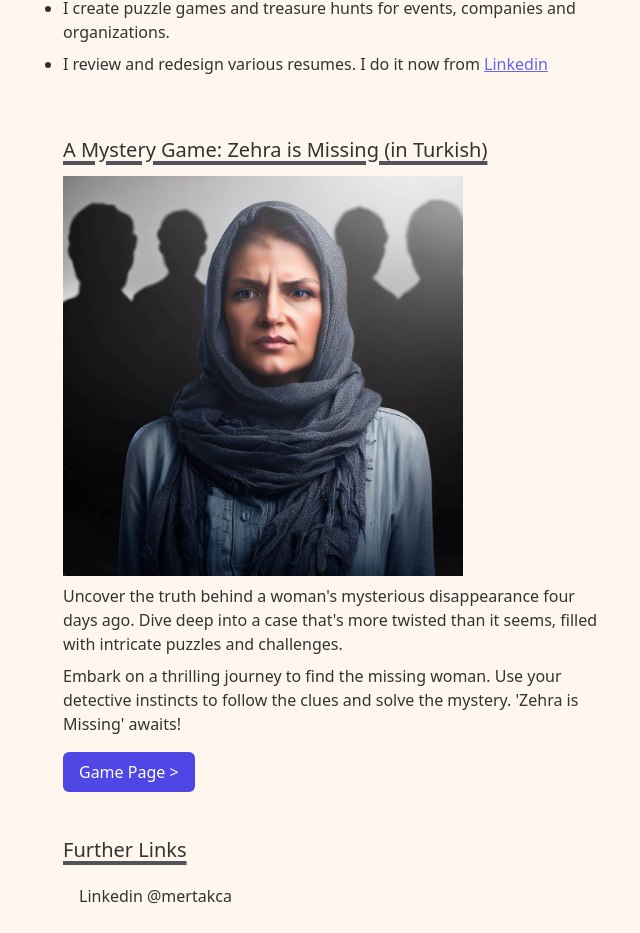
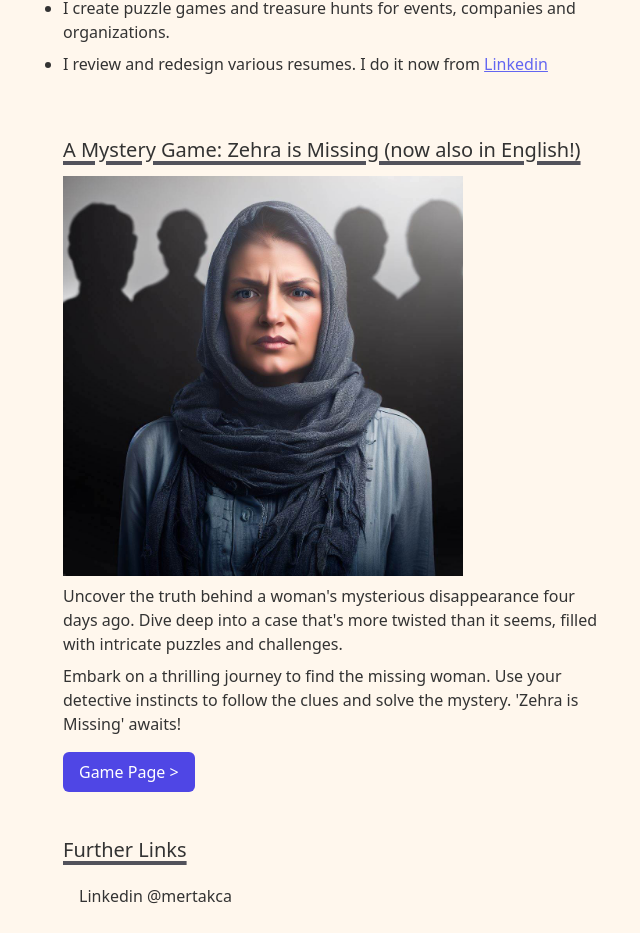
Before and after one commit to utarit/portfolio-website, a Next.js app: page / in a window 1280 px wide. Shown: the part 796-1729 px from the top of the page, without its empty margins (305-945 px from the left). Built offline with nearby package versions, Linux system fonts and the light colour scheme.

Commit message:
change title in homepage

```diff
--- a/app/page.tsx
+++ b/app/page.tsx
@@ -62,7 +62,7 @@ export default function Home() {
         </section>
         <section>
           <SectionHeading>
-            A Mystery Game: Zehra is Missing (in Turkish)
+            A Mystery Game: Zehra is Missing (now also in English!)
           </SectionHeading>
           <Image
             height="400"
```
